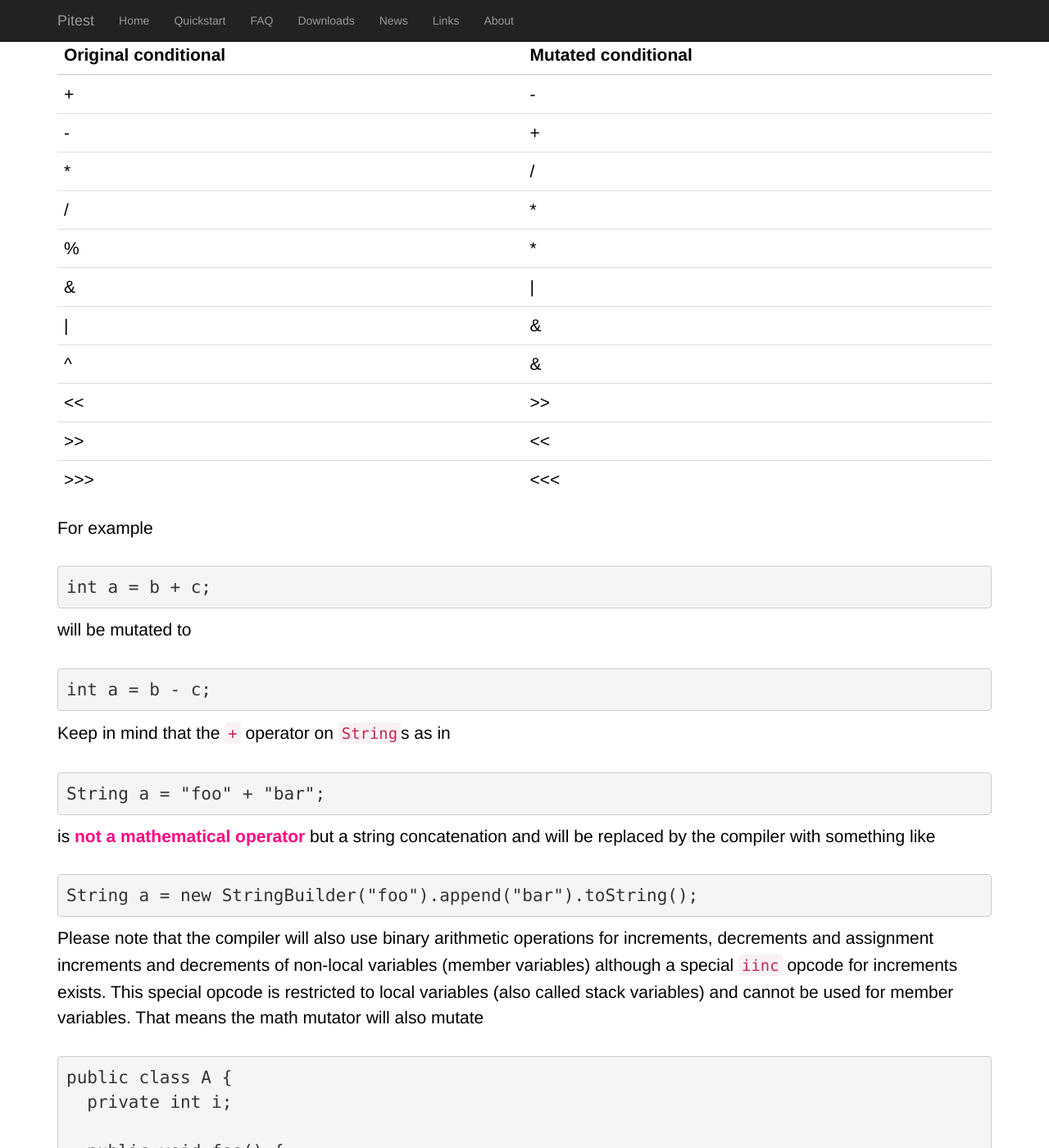
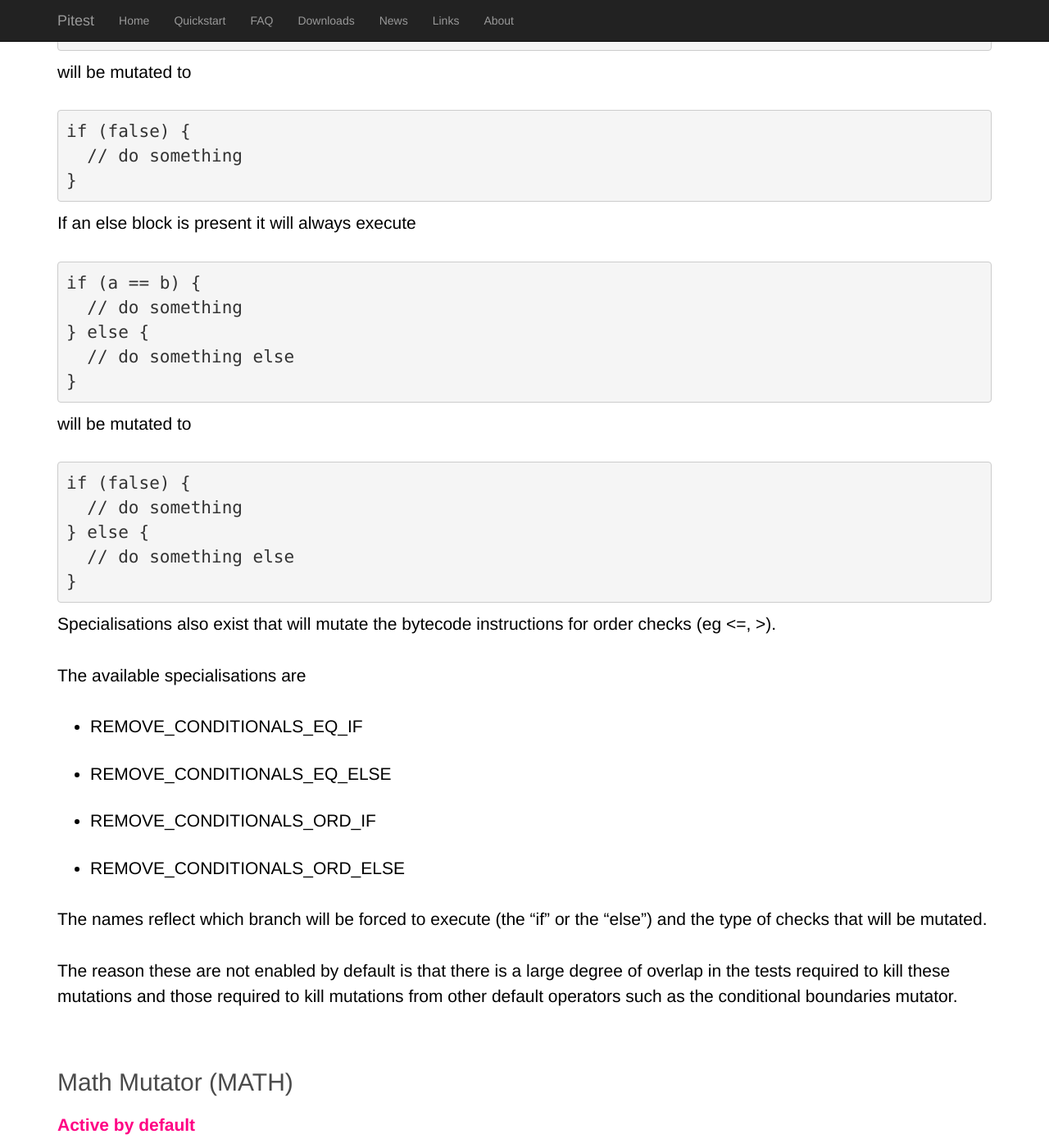
Before and after one commit to hcoles/pitest-site, a Jekyll site: the page built from quickstart/mutators.markdown, in a window 1280 px wide and 1400 px high, scrolled down 4419 px. Shown: the whole window at 82% size. Built offline with Jekyll 4.4.1, drawn with Linux system fonts in a browser that asks for light colours; Markdown is read by kramdown in place of the engine named in the settings; comment, search, counter and statistics services are not loaded; some of the changed text lies outside the part shown.

Commit message:
Describe extended replace conditional mutators

```diff
--- a/quickstart/mutators.markdown
+++ b/quickstart/mutators.markdown
@@ -197,6 +197,57 @@ if (true) {
 </pre>
 
 Although not currently enabled by default it is highly recommended that you enable it if you wish to ensure your test suite has full coverage of conditional statements.
+
+As shown above the basic remove conditionals mutator ensures that the statements following the conditional always execute. It will also only mutate only equality checks (eg ==, !=).
+
+Additional specialised versions of the mutator exist that will ensure the block never executes so
+
+<pre class="prettyprint lang-java">
+if (a == b) {
+  // do something
+}
+</pre>
+
+will be mutated to
+
+<pre class="prettyprint lang-java">
+if (false) {
+  // do something
+}
+</pre>
+
+If an else block is present it will always execute
+
+<pre class="prettyprint lang-java">
+if (a == b) {
+  // do something
+} else {
+  // do something else
+}
+</pre>
+
+will be mutated to
+
+<pre class="prettyprint lang-java">
+if (false) {
+  // do something
+} else {
+  // do something else
+}
+</pre>
+
+Specialisations also exist that will mutate the bytecode instructions for order checks (eg <=, >).
+
+The available specialisations are
+
+* REMOVE_CONDITIONALS_EQ_IF
+* REMOVE_CONDITIONALS_EQ_ELSE
+* REMOVE_CONDITIONALS_ORD_IF
+* REMOVE_CONDITIONALS_ORD_ELSE
+
+The names reflect which branch will be forced to execute (the "if" or the "else") and the type of checks that will be mutated.
+
+The reason these are not enabled by default is that there is a large degree of overlap in the tests required to kill these mutations and those required to kill mutations from other default operators such as the conditional boundaries mutator.
 
 <a name="MATH" id="MATH"></a>
 
```
